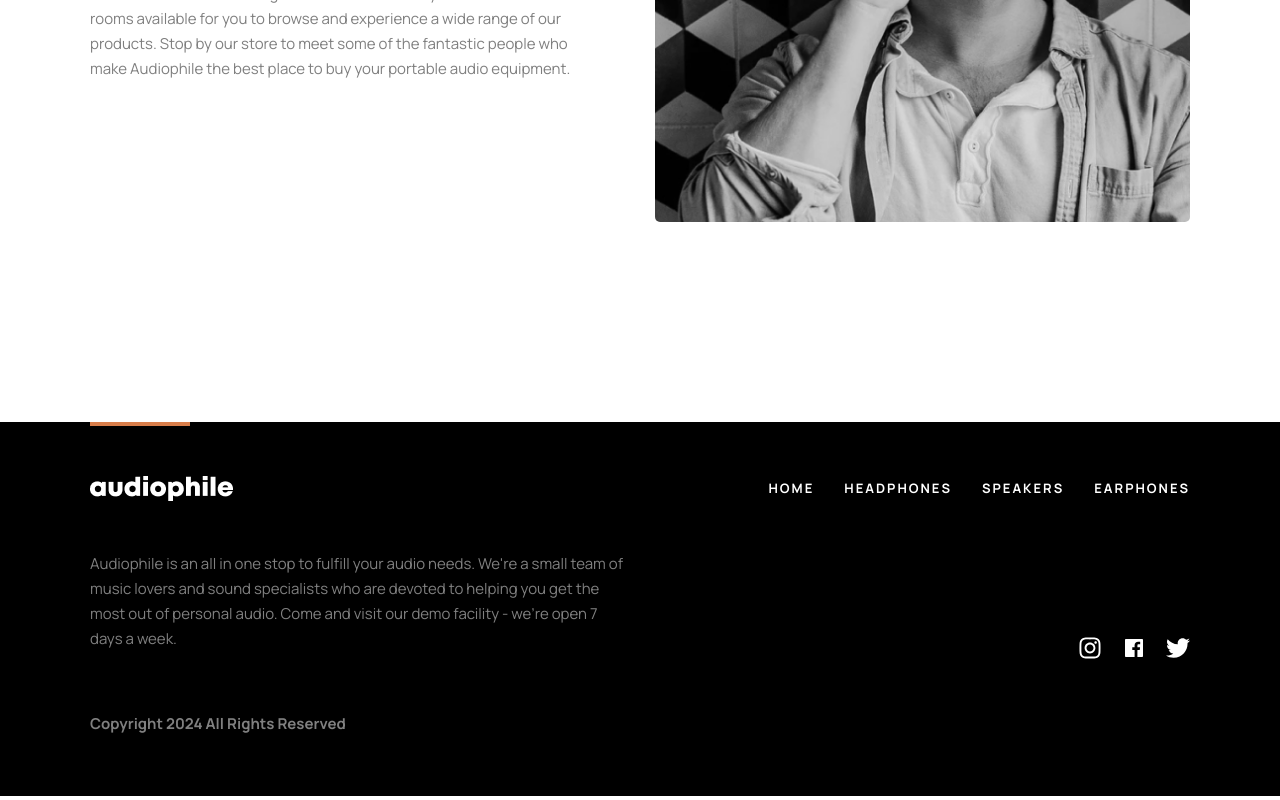
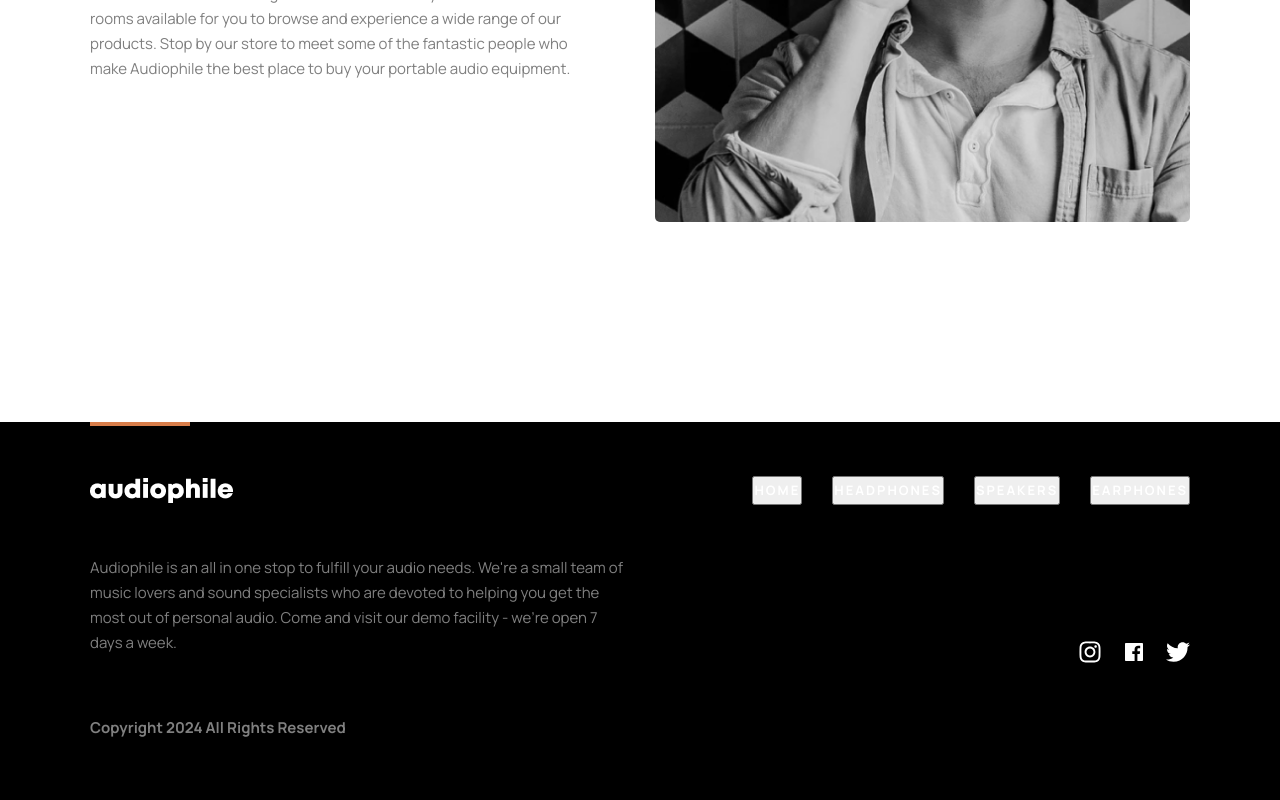
Before and after one commit to munirsebikaaka/designo-application, a React (Create React App) app: page / in a window 1280 px wide. Shown: the part 3035-3835 px from the top of the page. Built offline with nearby package versions, Linux system fonts and the light colour scheme; a web font is replaced by a local one.

Commit message:
deleted all errors found under deployment

```diff
--- a/src/mainPages/buyingComps/addToCart.js
+++ b/src/mainPages/buyingComps/addToCart.js
@@ -7,7 +7,7 @@ const AddCart = ({ setShowLogin, setShowCart }) => {
     <div className="add-to-cart">
       <div className="cart">
         <h1>CART (3)</h1>
-        <a href="#">Remove all</a>
+        <button>Remove all</button>
       </div>
 
       <div className="cart1">
--- a/src/mainPages/buyingComps/thanks.js
+++ b/src/mainPages/buyingComps/thanks.js
@@ -1,5 +1,4 @@
 import { IoCheckmarkOutline } from "react-icons/io5";
-import Home from "../home";
 
 const Thanks = () => {
   return (
--- a/src/navigations/FooterNav.js
+++ b/src/navigations/FooterNav.js
@@ -4,24 +4,16 @@ const FooterNav = () => {
       <img src="imgs/home/audiophile.png" alt="Logo" />
       <ul>
         <li>
-          <a href="#" className="nav-link">
-            HOME
-          </a>
+          <button className="nav-link">HOME</button>
         </li>
         <li>
-          <a href="#" className="nav-link">
-            HEADPHONES
-          </a>
+          <button className="nav-link">HEADPHONES</button>
         </li>
         <li>
-          <a href="#" className="nav-link">
-            SPEAKERS
-          </a>
+          <button className="nav-link">SPEAKERS</button>
         </li>
         <li>
-          <a href="#" className="nav-link">
-            EARPHONES
-          </a>
+          <button className="nav-link">EARPHONES</button>
         </li>
       </ul>
     </nav>
```
